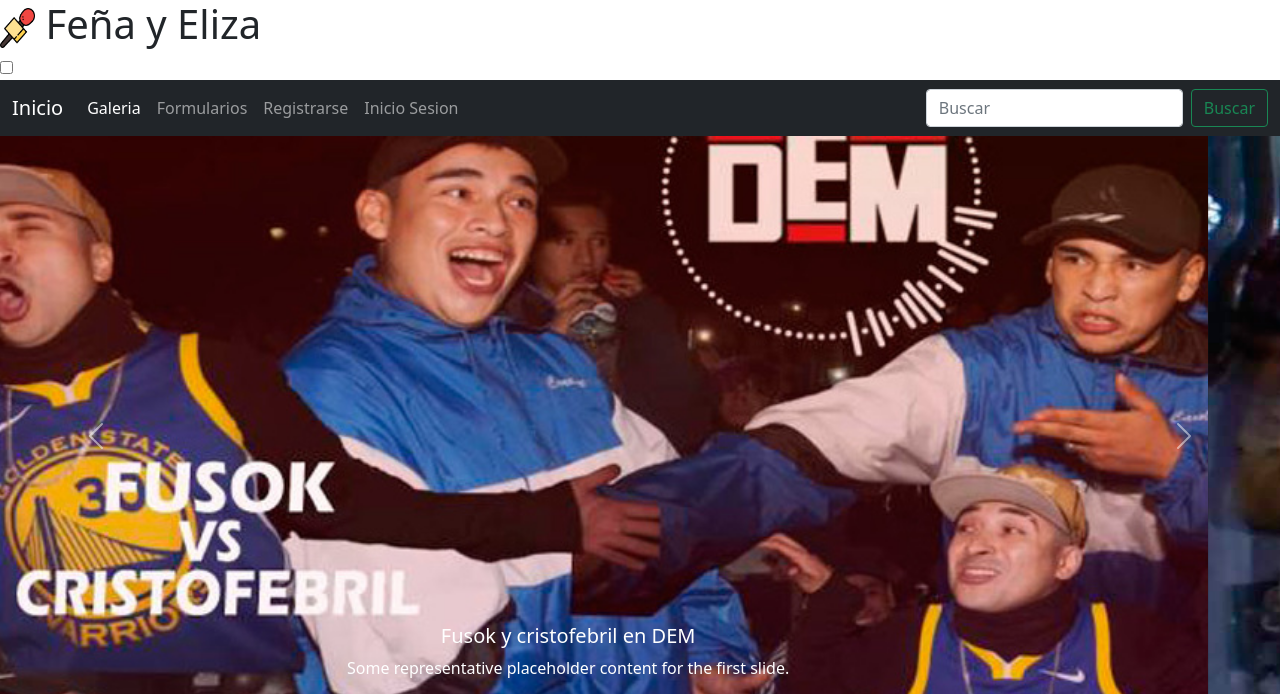
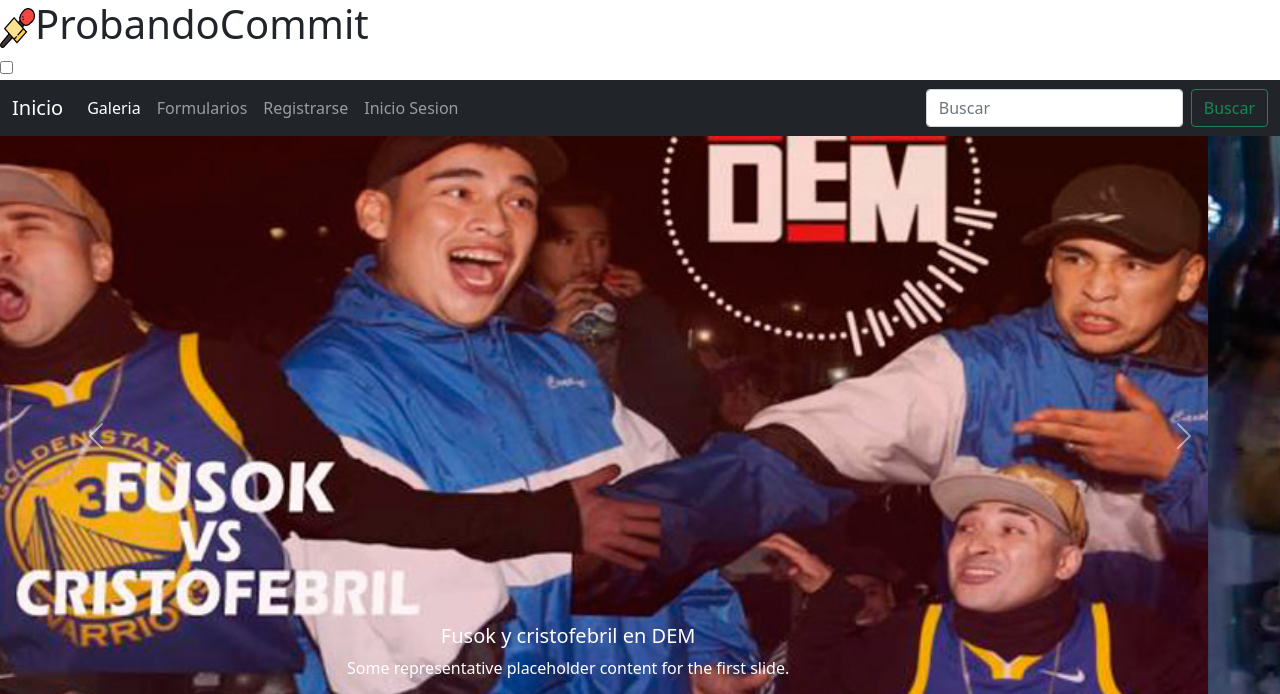
Before and after one commit to N0RD1K82/noticias-web, a plain HTML site: page index.html in a window 1280 px wide. Shown: the top 694 px of the page. Drawn offline with Linux system fonts and the light colour scheme.

Commit message:
confirmar

```diff
--- a/index.html
+++ b/index.html
@@ -17,7 +17,7 @@
 <body>
   <header>
     <div class="contenedor">
-      <h1> <img src="logo.img/logo.png" width="35px" height="40px" alt=""> Feña y Eliza</h1>
+      <h1> <img src="logo.img/logo.png" width="35px" height="40px" alt="">ProbandoCommit</h1>
 
       <input type="checkbox" name="" id="menu-bar">
       <label for="menu-bar"></label>
```
